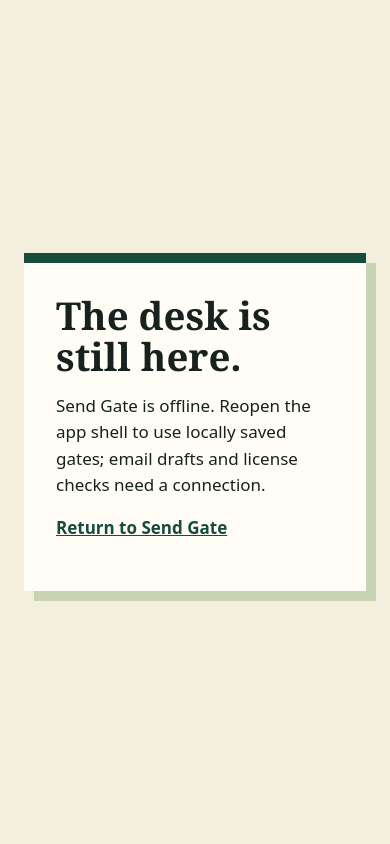
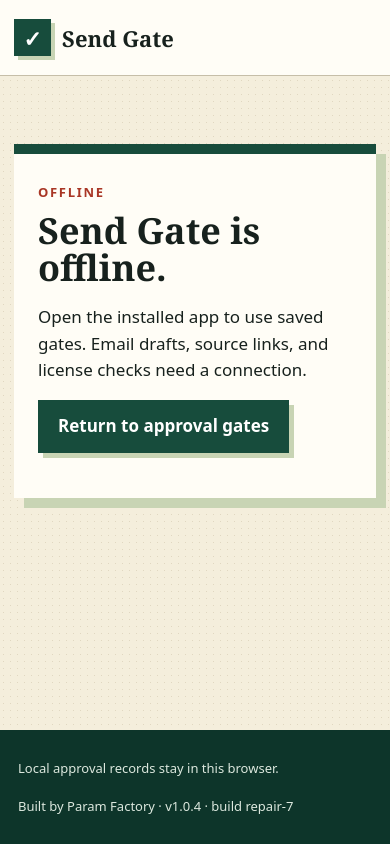
Before and after one commit to B-Divyesh/sf-invoice-approval-gate, a website: page public/offline.html in a window 390 px wide. Drawn offline with Linux system fonts and the light colour scheme.

Commit message:
fix: complete route and offline release coverage

```diff
--- a/package.json
+++ b/package.json
@@ -1,7 +1,7 @@
 {
   "name": "invoice-approval-gate",
   "private": true,
-  "version": "1.0.3",
+  "version": "1.0.4",
   "type": "module",
   "scripts": {
     "dev": "vite",
--- /dev/null
+++ b/public/offline.css
@@ -0,0 +1,126 @@
+:root {
+  color: #17211d;
+  background: #f4eedc;
+  font: 17px/1.55 ui-sans-serif, system-ui, -apple-system, BlinkMacSystemFont, "Segoe UI", sans-serif;
+}
+
+* { box-sizing: border-box; }
+
+body {
+  min-width: 320px;
+  min-height: 100vh;
+  margin: 0;
+  display: grid;
+  grid-template-rows: auto 1fr auto;
+  background-color: #f4eedc;
+  background-image: radial-gradient(#b7aa8a55 .7px, transparent .7px);
+  background-size: 7px 7px;
+}
+
+a { color: #174c3c; text-underline-offset: 3px; }
+:focus-visible { outline: 3px solid #d9573f; outline-offset: 3px; }
+
+.skip-link {
+  position: fixed;
+  z-index: 3;
+  top: -80px;
+  left: 16px;
+  padding: 12px 18px;
+  color: #fff;
+  background: #17211d;
+  font-weight: 800;
+}
+
+.skip-link:focus { top: 12px; }
+
+header {
+  min-height: 76px;
+  display: flex;
+  align-items: center;
+  padding: 12px max(24px, calc((100vw - 1280px) / 2));
+  background: #fffdf6;
+  border-bottom: 1px solid #c6bea8;
+}
+
+.brand {
+  min-height: 44px;
+  display: inline-flex;
+  align-items: center;
+  gap: 11px;
+  color: #17211d;
+  font: 700 22px/1 Georgia, "Times New Roman", serif;
+  text-decoration: none;
+}
+
+.brand span {
+  width: 37px;
+  height: 37px;
+  display: grid;
+  place-items: center;
+  color: #fff;
+  background: #174c3c;
+  box-shadow: 4px 4px 0 #c8d4b4;
+}
+
+main {
+  width: min(36rem, calc(100% - 48px));
+  margin: 10vh auto;
+  align-self: start;
+  padding: 32px;
+  background: #fffdf6;
+  border-top: 10px solid #174c3c;
+  box-shadow: 10px 10px 0 #c8d4b4;
+}
+
+.eyebrow {
+  margin: 0 0 10px;
+  color: #a93625;
+  font-size: 13px;
+  font-weight: 900;
+  letter-spacing: .13em;
+  text-transform: uppercase;
+}
+
+h1 {
+  margin: 0 0 16px;
+  font: 700 clamp(36px, 7vw, 48px)/1.05 Georgia, "Times New Roman", serif;
+}
+
+.primary {
+  min-height: 48px;
+  display: inline-flex;
+  align-items: center;
+  justify-content: center;
+  padding: 11px 18px;
+  color: #fff;
+  background: #174c3c;
+  border: 2px solid #174c3c;
+  box-shadow: 5px 5px 0 #c8d4b4;
+  font-weight: 850;
+  text-decoration: none;
+}
+
+footer {
+  min-height: 90px;
+  display: flex;
+  flex-wrap: wrap;
+  align-items: center;
+  justify-content: space-between;
+  gap: 18px 34px;
+  padding: 22px max(24px, calc((100vw - 1280px) / 2));
+  color: #dce8de;
+  background: #0d352a;
+  font-size: 13px;
+}
+
+footer p { margin: 0; }
+
+@media (max-width: 760px) {
+  header { padding-inline: 14px; }
+  main { width: min(100% - 28px, 36rem); margin-block: 8vh; padding: 28px 24px; }
+  footer { align-items: flex-start; flex-direction: column; padding: 28px 18px; }
+}
+
+@media (prefers-reduced-motion: reduce) {
+  *, *::before, *::after { scroll-behavior: auto !important; }
+}
--- a/public/offline.html
+++ b/public/offline.html
@@ -1,2 +1,23 @@
 <!doctype html>
-<html lang="en"><head><meta charset="utf-8"><meta name="viewport" content="width=device-width,initial-scale=1"><meta name="theme-color" content="#174c3c"><title>Send Gate is offline</title><style>body{margin:0;background:#f4eedc;color:#17211d;font:17px/1.55 system-ui,sans-serif;display:grid;min-height:100vh;place-items:center;padding:24px;box-sizing:border-box}main{max-width:36rem;border-top:10px solid #174c3c;background:#fffdf6;padding:32px;box-shadow:10px 10px 0 #c8d4b4}h1{font:700 2.4rem/1.05 Georgia,serif;margin:0 0 16px}a{color:#174c3c;font-weight:800}a:focus{outline:3px solid #d9573f;outline-offset:4px}</style></head><body><main><h1>The desk is still here.</h1><p>Send Gate is offline. Reopen the app shell to use locally saved gates; email drafts and license checks need a connection.</p><p><a href="/">Return to Send Gate</a></p></main></body></html>
+<html lang="en">
+  <head>
+    <meta charset="utf-8" />
+    <meta name="viewport" content="width=device-width,initial-scale=1,viewport-fit=cover" />
+    <meta name="theme-color" content="#174c3c" />
+    <meta name="description" content="Send Gate is offline. Saved approval gates remain available through the installed app shell." />
+    <link rel="icon" href="/icon.svg" type="image/svg+xml" />
+    <link rel="stylesheet" href="/offline.css" />
+    <title>Offline — Send Gate</title>
+  </head>
+  <body>
+    <a class="skip-link" href="#main">Skip to main content</a>
+    <header><a class="brand" href="/" aria-label="Send Gate home"><span aria-hidden="true">✓</span> Send Gate</a></header>
+    <main id="main" tabindex="-1">
+      <p class="eyebrow">Offline</p>
+      <h1>Send Gate is offline.</h1>
+      <p>Open the installed app to use saved gates. Email drafts, source links, and license checks need a connection.</p>
+      <p><a class="primary" href="/">Return to approval gates</a></p>
+    </main>
+    <footer><p>Local approval records stay in this browser.</p><p>Built by Param Factory · v1.0.4 · build repair-7</p></footer>
+  </body>
+</html>
--- a/public/sw.js
+++ b/public/sw.js
@@ -1,4 +1,4 @@
-const CACHE_VERSION = 'send-gate-v6';
+const CACHE_VERSION = 'send-gate-v7';
 const SHELL_CACHE = `${CACHE_VERSION}-shell`;
 const RUNTIME_CACHE = `${CACHE_VERSION}-runtime`;
 const CORE = [
@@ -9,6 +9,7 @@ const CORE = [
   '/404.html',
   '/404.css',
   '/offline.html',
+  '/offline.css',
   '/manifest.webmanifest',
   '/icon.svg',
   '/icons/icon-192.png',
--- a/src/billing.ts
+++ b/src/billing.ts
@@ -37,7 +37,7 @@ export function checkoutUrl(email = ''): string {
 /**
  * Check that the hosted checkout is reachable before leaving the local app.
  * The redirect itself is deliberately still handled by the billing host; a
- * 404, 500, offline connection, or CORS failure leaves the free desk intact.
+ * 404, 500, offline connection, or CORS failure leaves the free workflow intact.
  */
 export async function beginCheckout(): Promise<'redirecting' | 'offline' | 'unavailable'> {
   if (!navigator.onLine) return 'offline';
```
Also changed, not shown: public/404.html (+6 -6 lines), src/main.ts (+44 -35 lines), tests/deployment.test.ts (+4 -4 lines), tests/e2e/claims.spec.ts (+9 -9 lines), tests/e2e/send-gate.spec.ts (+32 -8 lines), .factory/catalog-description.txt (added), .factory/claims.json, .factory/copy-audit.md, .factory/demo.md, README.md, public/manifest.webmanifest, 1 other file.
